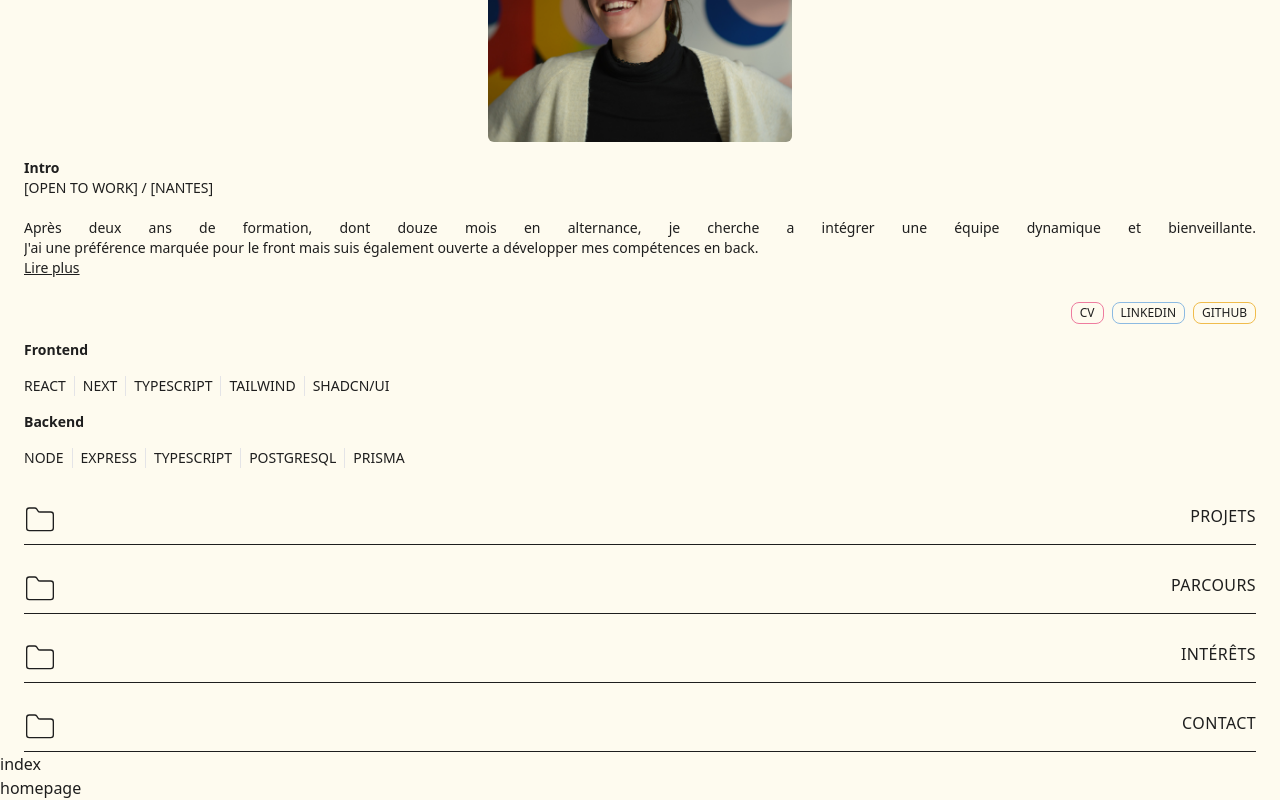
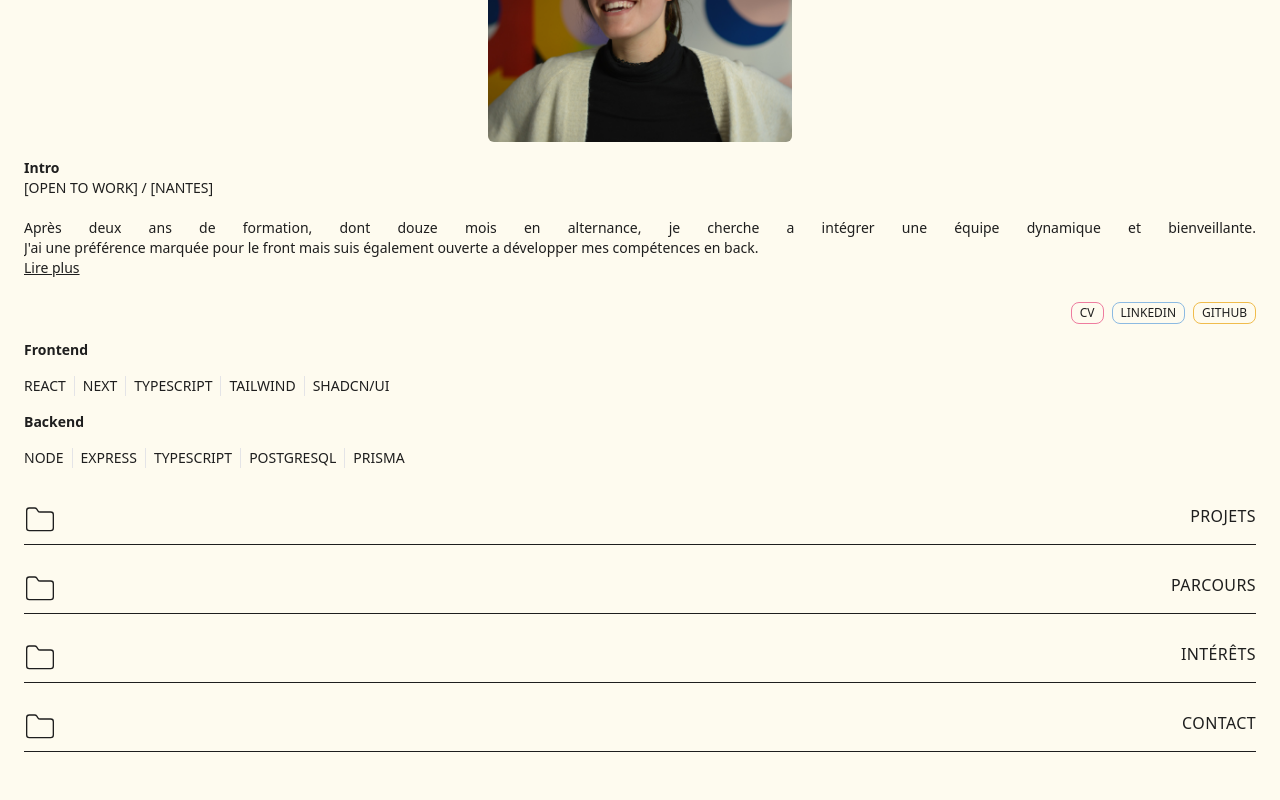
Before and after one commit to aanatema/portfolio-v2, a Next.js app: page / in a window 1280 px wide. Shown: the part 351-1151 px from the top of the page. After the commit the page ends 1103 px from the top, so only its background shows below. Built offline with nearby package versions, Linux system fonts and the light colour scheme.

Commit message:
add links to the navigation menu

```diff
--- a/src/app/components/NavigationMenu.tsx
+++ b/src/app/components/NavigationMenu.tsx
@@ -44,7 +44,7 @@ export function NavigationMenu() {
 							<Link href='/topovisioPage'>
 								<MenubarItem>Topovisio</MenubarItem>
 							</Link>
-							<Link href='/'>
+							<Link href='/schoolProjectsPage'>
 								<MenubarItem>Projets d&apos;école</MenubarItem>
 							</Link>
 						</MenubarSubContent>
@@ -68,13 +68,13 @@ export function NavigationMenu() {
 						</MenubarSubContent>
 					</MenubarSub>
 					<MenubarSeparator />
-					<Link href=''>
+					<Link href='/interestsPage'>
 						<MenubarItem className='uppercase tracking-[3]'>
 							Intérêts
 						</MenubarItem>
 					</Link>
 					<MenubarSeparator />
-					<Link href=''>
+					<Link href='/contactPage'>
 						<MenubarItem className='uppercase tracking-[3]'>
 							Contact
 						</MenubarItem>
--- a/src/app/page.tsx
+++ b/src/app/page.tsx
@@ -8,8 +8,6 @@ export default function Home() {
 			<div>
 				<HomepageAccordion />
 			</div>
-			<h1>index</h1>
-			<a href='/homepage'> homepage</a>
 		</>
 	);
 }
```
